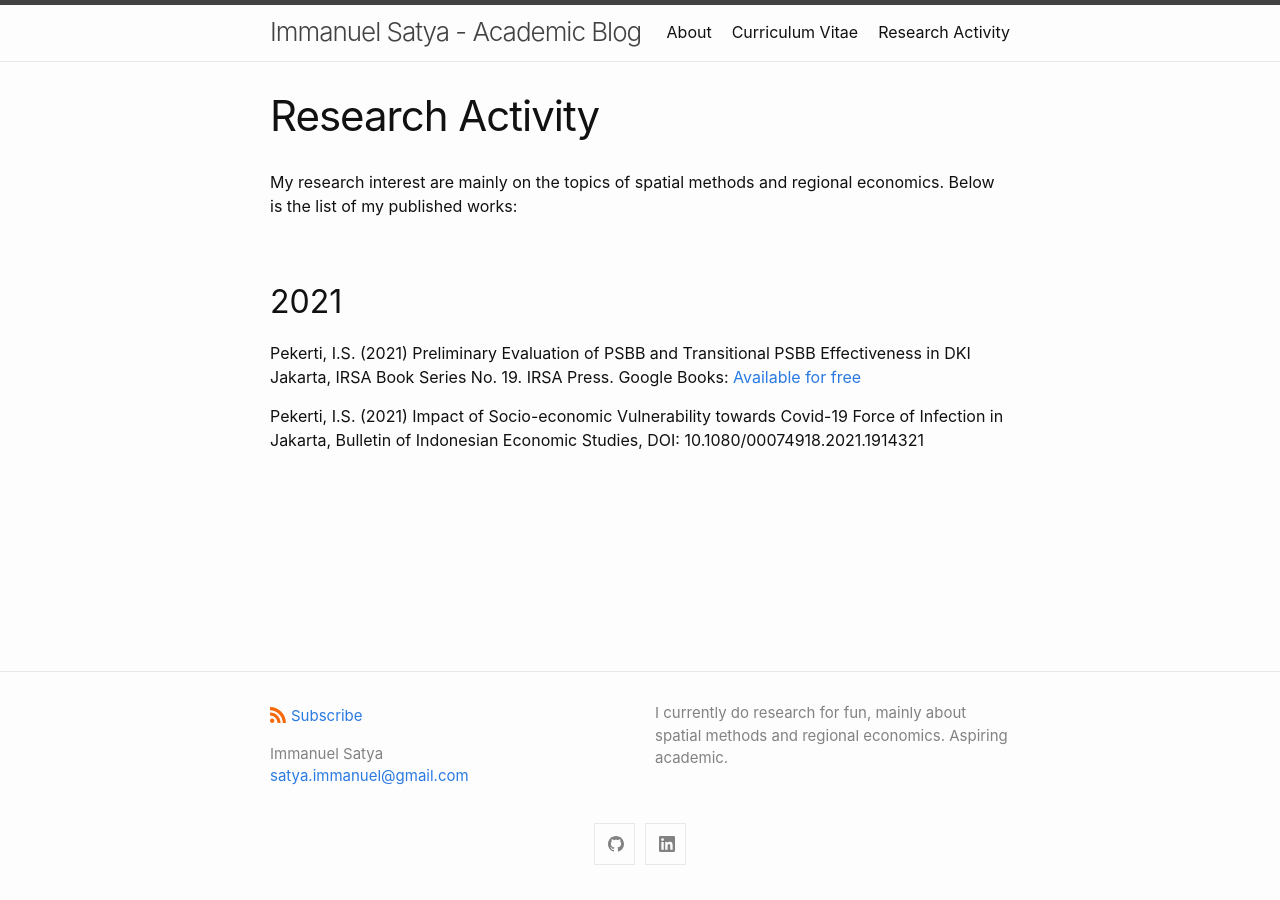
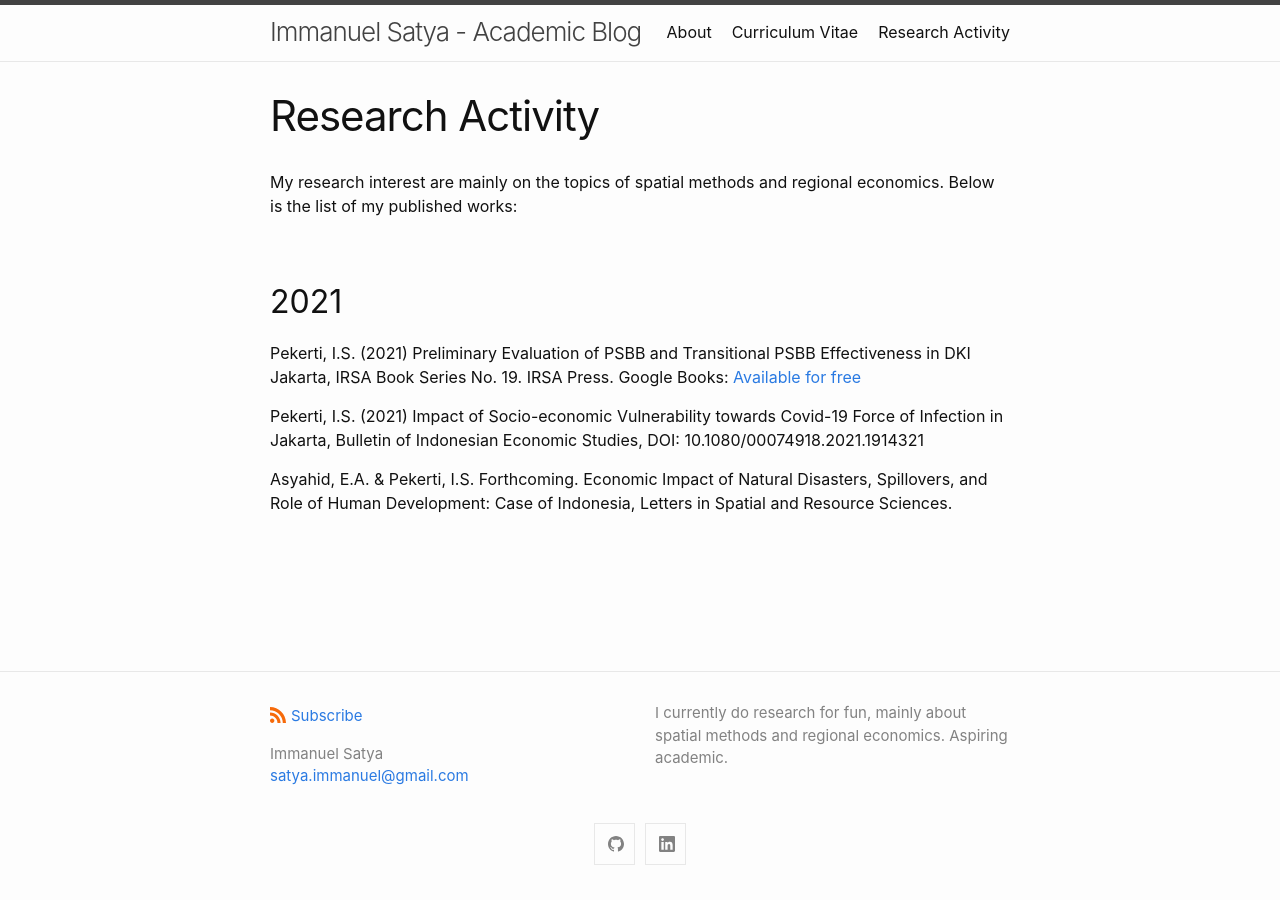
Before and after one commit to soegampars/academic, a Jekyll site: the page built from research.md, in a window 1280 px wide. Built offline with Jekyll 4.4.1, drawn with Linux system fonts in a browser that asks for light colours.

Commit message:
Blog Updates 20220507

```diff
--- a/research.md
+++ b/research.md
@@ -11,5 +11,7 @@ Pekerti, I.S. (2021) Preliminary Evaluation of PSBB and Transitional PSBB Effect
 
 Pekerti, I.S. (2021) Impact of Socio-economic Vulnerability towards Covid-19 Force of Infection in Jakarta, Bulletin of Indonesian Economic Studies, DOI: 10.1080/00074918.2021.1914321
 
+Asyahid, E.A. & Pekerti, I.S. Forthcoming. Economic Impact of Natural Disasters, Spillovers, and Role of Human Development: Case of Indonesia, Letters in Spatial and Resource Sciences.
+
 [psbb]: https://www.researchgate.net/publication/344425963_Preliminary_Evaluation_of_PSBB_and_Transitional_PSBB_Effectiveness_in_DKI_Jakarta
 [gbooks]: https://www.google.co.id/books/edition/Regional_Perspectives_of_COVID_19_in_Ind/D1NKEAAAQBAJ?hl=en&gbpv=0&kptab=overview
```
Also changed, not shown: cv.md (+1 -1 lines).
